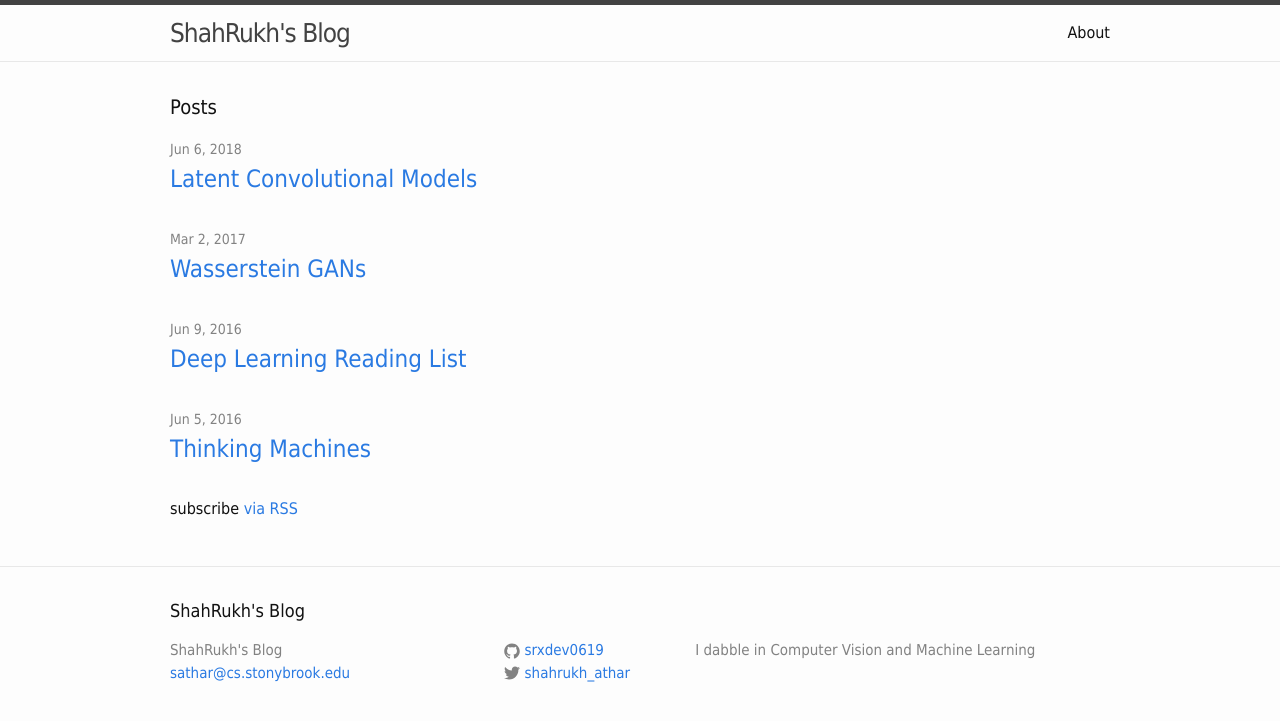
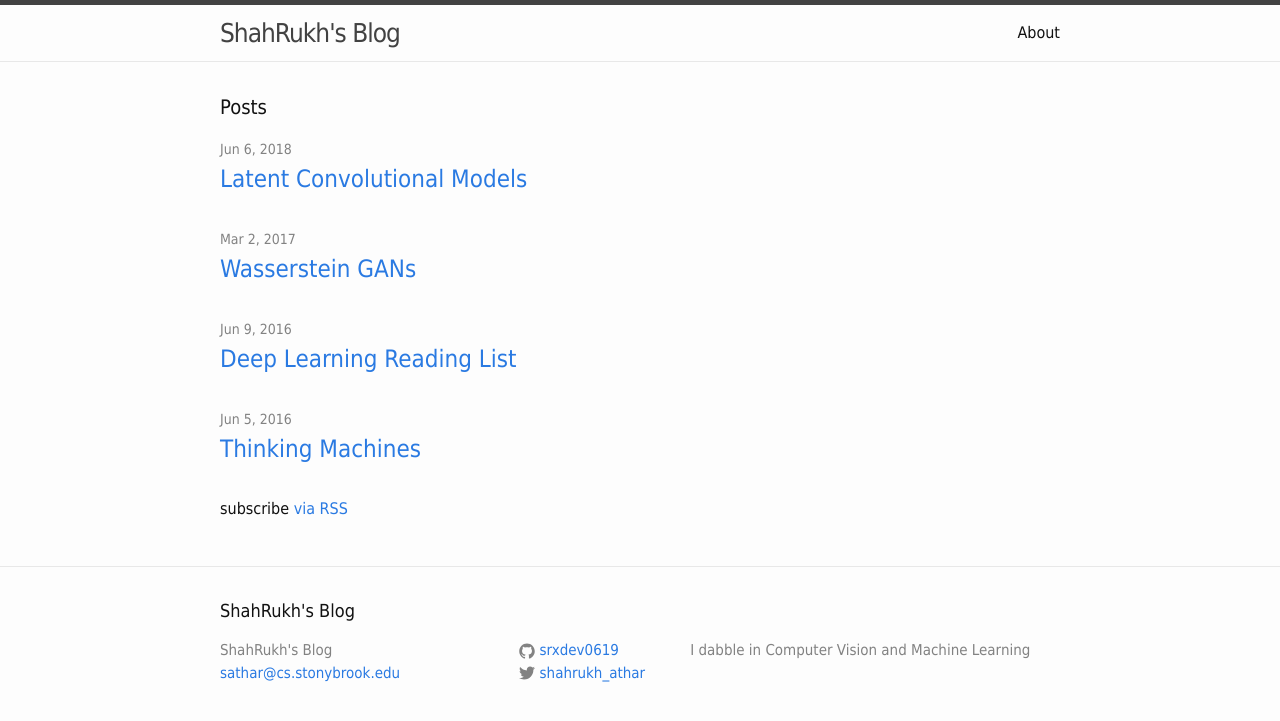
Before and after one commit to shahrukhathar/shahrukhathar.github.io, a Jekyll site: the page built from index.html, in a window 1280 px wide. Shown: the top 721 px of the page. Built offline with Jekyll 4.4.1, drawn with Linux system fonts in a browser that asks for light colours; nearby versions of some CDN libraries; library files that are not in the unit come from our copies.

Commit message:
Updated Page

```diff
--- a/css/main.scss
+++ b/css/main.scss
@@ -23,7 +23,7 @@ $grey-color-light: lighten($grey-color, 40%);
 $grey-color-dark:  darken($grey-color, 25%);
 
 // Width of the content area
-$content-width:    1000px; //was 800px
+$content-width:    900px; //was 800px
 
 $on-palm:          600px;
 $on-laptop:        800px;
```
